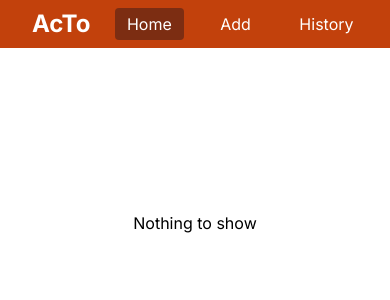
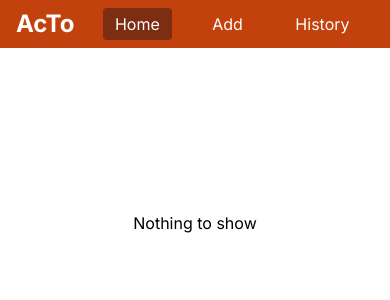
Before and after one commit to iamprincerajv/todolist, a Next.js app: page / in a window 390 px wide. Shown: the top 300 px of the page. Built offline with nearby package versions, Linux system fonts and the light colour scheme.

Commit message:
UI improvements

```diff
--- a/src/app/history/page.js
+++ b/src/app/history/page.js
@@ -19,7 +19,7 @@ const History = () => {
 
   return (
     <main className='grid grid-cols-1 sm:grid-cols-2 lg:grid-cols-3 xl:grid-cols-4 2xl:grid-cols-5 place-items-center'>
-      <div onClick={deleteHisto} className='flex justify-between w-96 p-3 cursor-pointer sm:hidden'>
+      <div onClick={deleteHisto} className='flex justify-between w-full p-3 cursor-pointer sm:hidden'>
         <p className='text-sm'>Clear History</p>
         <Image src={deleteImg} width={16} alt='Delete' />
       </div>
--- a/src/components/Header.js
+++ b/src/components/Header.js
@@ -9,7 +9,7 @@ const Header = () => {
 
   return (
     <header className='flex sticky bg-orange-700 text-white justify-start items-center h-12'>
-      <p className='text-2xl ms-8 font-bold'>AcTo</p>
+      <p className='text-2xl ms-4 sm:ms-8 font-bold'>AcTo</p>
       <ul className='flex justify-evenly w-96'>
         <li className={`py-1 px-3 rounded ${pathname === "/" ? "bg-orange-900" : ""}`} > <Link href="/">Home</Link> </li>
         <li className={`py-1 px-3 rounded ${pathname === "/addtodo" ? "bg-orange-900" : ""}`} > <Link href="/addtodo">Add</Link> </li>
```
